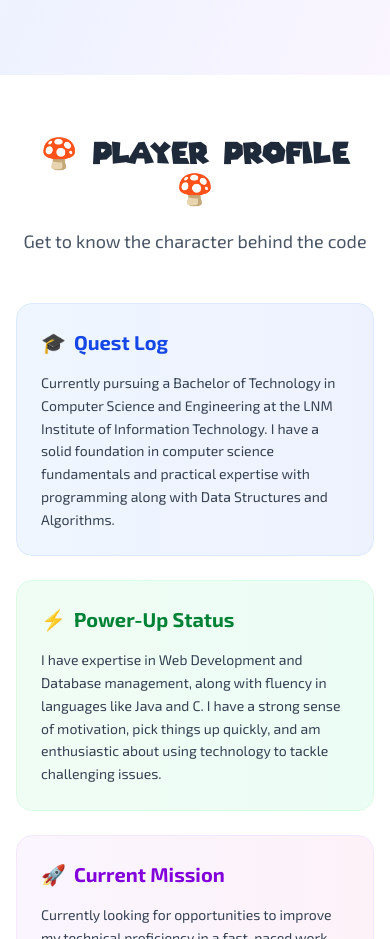
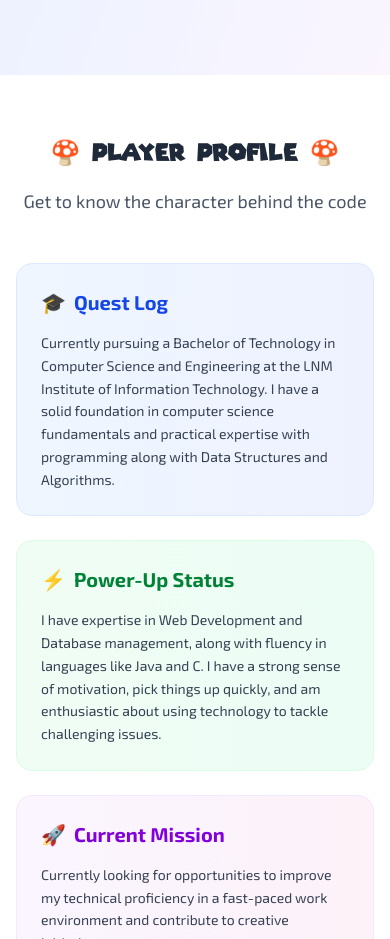
Before and after one commit to jindal07/harsh-jindal, a React (Vite) app: page / in a window 390 px wide. Shown: the part 920-1859 px from the top of the page. Built offline with nearby package versions, Linux system fonts and the light colour scheme.

Commit message:
update Player Profile heading size for better responsiveness

```diff
--- a/src/components/About.jsx
+++ b/src/components/About.jsx
@@ -5,7 +5,7 @@ const About = () => {
     <section id="about" className="py-16 sm:py-20 bg-white dark:bg-gray-800">
       <div className="max-w-7xl mx-auto px-4 sm:px-6">
         <div className="text-center mb-12 sm:mb-16">
-          <h2 className="head text-3xl sm:text-4xl md:text-5xl font-bold text-gray-800 dark:text-white mb-4">
+          <h2 className="head text-2xl sm:text-4xl md:text-5xl font-bold text-gray-800 dark:text-white mb-4">
             🍄 Player Profile 🍄
           </h2>
           <p className="text-lg sm:text-xl text-gray-600 dark:text-gray-300">Get to know the character behind the code</p>
```
